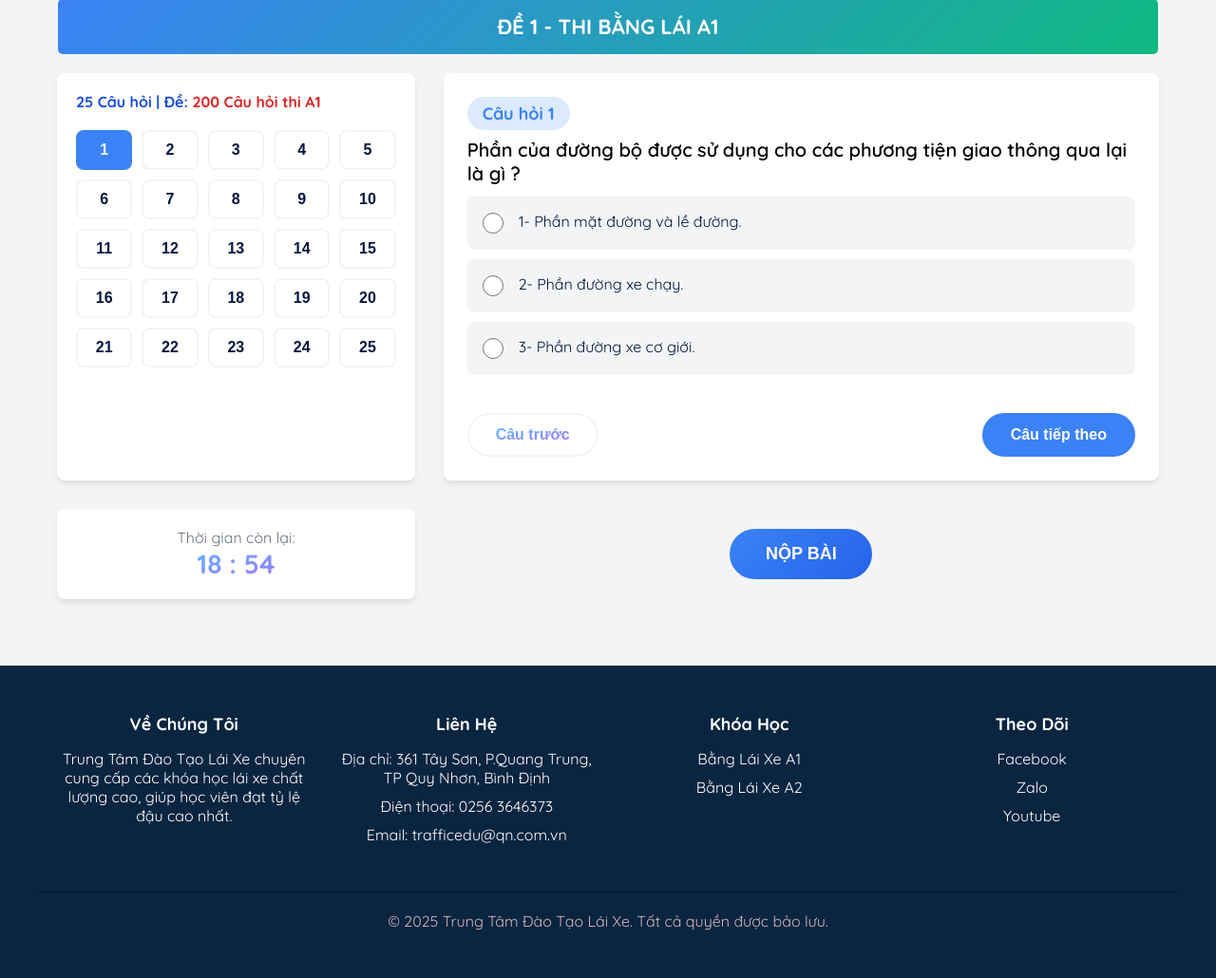
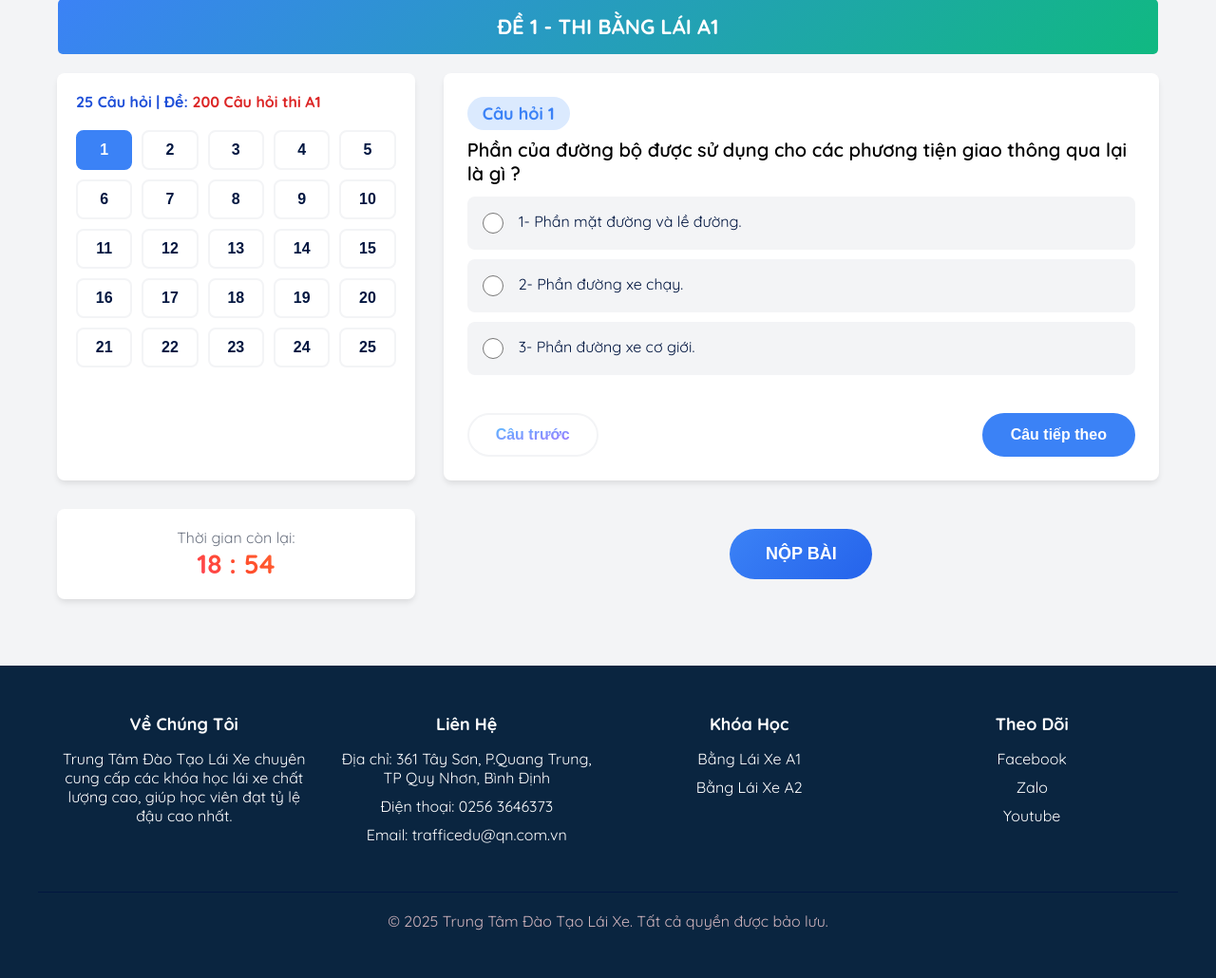
Before and after one commit to khunglongcon2k5/traffic_edu_web, a PHP site: page /pages/thi-thu-bang-lai-xe-may-a1.php in a window 1280 px wide. Shown: the part 111-1141 px from the top of the page at 95% size. Run offline with PHP 8.4, Linux system fonts and the light colour scheme; data comes from the database, SQL or seed files in the repository.

Commit message:
update css

```diff
--- a/assets/css/quiz.css
+++ b/assets/css/quiz.css
@@ -319,7 +319,7 @@ nav .btn-logout:hover {
     font-size: 28px;
     font-weight: 700;
     color: transparent;
-    background: linear-gradient(to bottom right, #5ebbff, #a174ff);
+    background: linear-gradient(45deg, #ff416c, #ff4b2b, #ff6b35);
     background-clip: text;
 }
 
```
